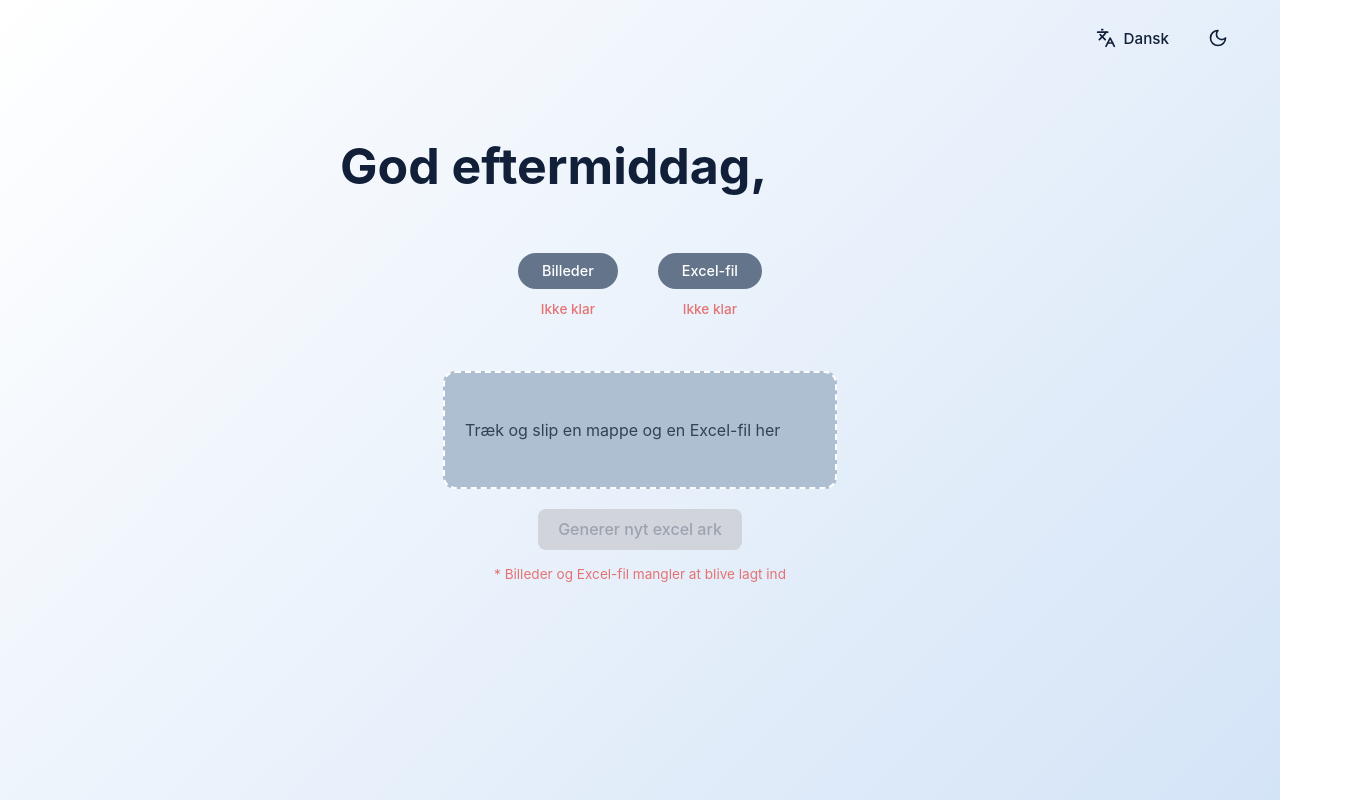
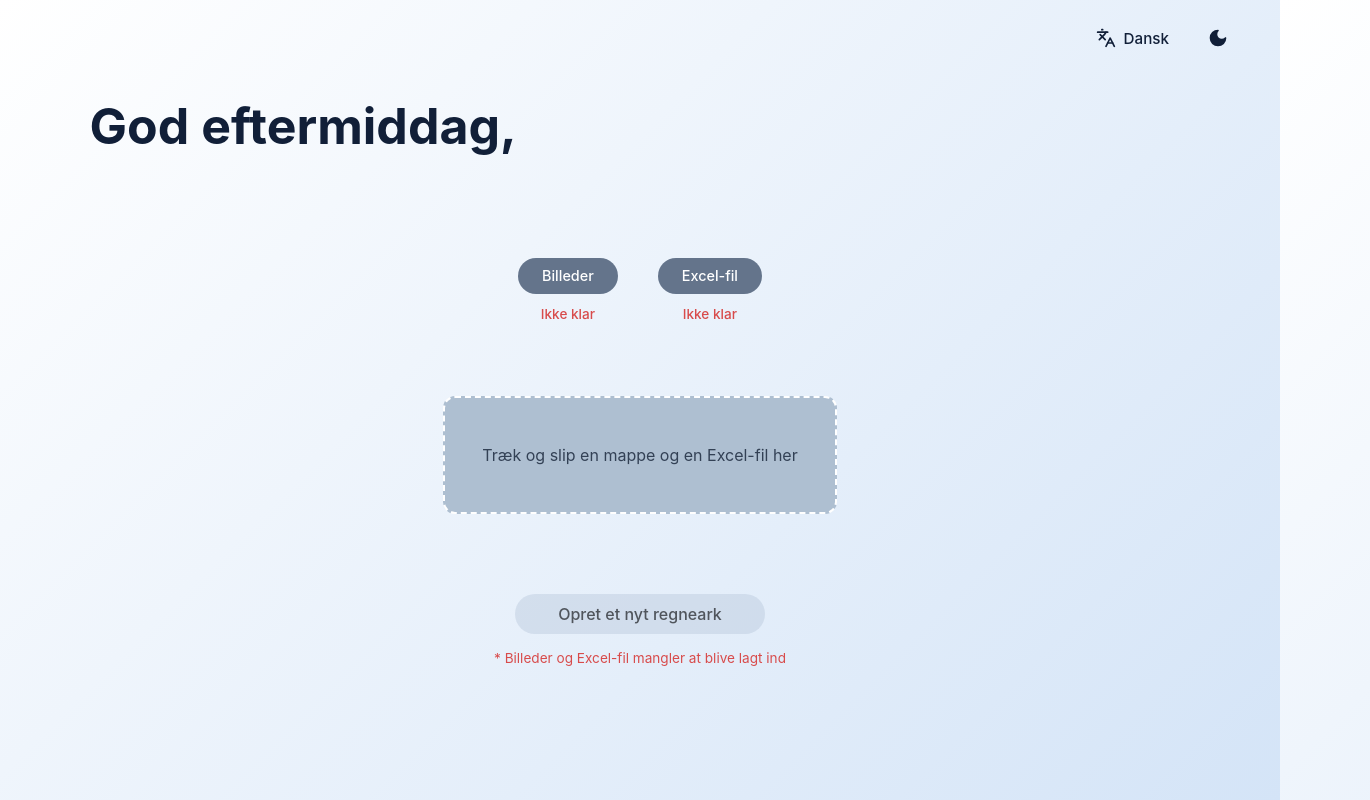
Before and after one commit to cgi-adam/guldminen, a website built with Vite: page index.html in a window 1280 px wide. Shown: the whole page, 1370 px wide, since content can reach past the window. Built offline with nearby package versions, Linux system fonts and the light colour scheme.

Commit message:
fixed dragging and uploading

```diff
--- a/index.html
+++ b/index.html
@@ -31,6 +31,7 @@
                 </svg>
                 <span id="lang-text">Dansk</span>
             </button>
+
             <button id="theme-toggle" class="nav-btn">
                 <svg
                     id="moon-icon"
@@ -38,7 +39,7 @@
                     width="20"
                     height="20"
                     viewBox="0 0 24 24"
-                    fill="none"
+                    fill="currentColor"
                     stroke="currentColor"
                     stroke-width="2"
                     stroke-linecap="round"
@@ -53,7 +54,7 @@
                     width="20"
                     height="20"
                     viewBox="0 0 24 24"
-                    fill="none"
+                    fill="currentColor"
                     stroke="currentColor"
                     stroke-width="2"
                     stroke-linecap="round"
@@ -91,19 +92,24 @@
             </div>
 
             <div id="drop-zone" class="drop-zone">
-                <p>Træk og slip en mappe og en Excel-fil her</p>
+                <p class="drop-text-default">
+                    Træk og slip en mappe og en Excel-fil her
+                </p>
+                <p class="drop-text-hover">Slip her</p>
             </div>
 
+            <div id="generate-zone">
                 <button
                     id="generate-btn"
                     class="upload-button generate-btn"
                     disabled
                 >
-                Generer nyt excel ark
+                    Opret et nyt regneark
                 </button>
                 <p id="missing-text" class="missing-text">
                     * Billeder og Excel-fil mangler at blive lagt ind
                 </p>
+            </div>
 
             <!--
             <div class="row">
--- a/src/main.ts
+++ b/src/main.ts
@@ -1,9 +1,6 @@
 import { invoke } from "@tauri-apps/api/core";
 import { open, save } from "@tauri-apps/plugin-dialog";
 import { getCurrentWindow } from "@tauri-apps/api/window";
-
-let greetInputEl: HTMLInputElement | null;
-let greetMsgEl: HTMLElement | null;
 
 let selectedExcelPath = "";
 let selectedImageFolder = "";
@@ -63,24 +60,6 @@ themeToggle?.addEventListener("click", () => {
         ? "dark"
         : "light";
     localStorage.setItem("theme", theme);
-});
-
-async function greet() {
-    if (greetMsgEl && greetInputEl) {
-        // Learn more about Tauri commands at https://tauri.app/develop/calling-rust/
-        greetMsgEl.textContent = await invoke("test_greet", {
-            name: greetInputEl.value,
-        });
-    }
-}
-
-window.addEventListener("DOMContentLoaded", () => {
-    greetInputEl = document.querySelector("#greet-input");
-    greetMsgEl = document.querySelector("#greet-msg");
-    document.querySelector("#greet-form")?.addEventListener("submit", (e) => {
-        e.preventDefault();
-        greet();
-    });
 });
 
 document.getElementById("drop-zone")?.addEventListener("click", async () => {
--- a/src/styles.css
+++ b/src/styles.css
@@ -55,21 +55,22 @@ body {
 
 .container {
     margin: 0 auto;
-    padding-top: 15vh;
+    padding-top: 10vh;
     display: flex;
     flex-direction: column;
     justify-content: center;
     align-items: center;
-    max-width: 800px;
+    max-width: 100%;
 }
 
 #main-header {
     color: #111f38;
     font-size: 50px;
-    width: 80%;
-    max-width: 600px;
-    text-align: left; /* should put the text more towards the left but not enough */
-    margin-bottom: 75px;
+    width: 100%;
+    align-self: flex-start;
+    padding-left: 7%; /* should put the text more towards the left but not enough */
+    margin-bottom: 120px;
+    text-align: left;
 }
 
 .logo {
@@ -129,20 +130,20 @@ button {
     outline: none;
 }
 
-#greet-input {
-    margin-right: 5px;
-}
-
 .drop-zone {
+    display: flex;
+    align-items: center;
+    justify-content: center;
     border: 2px dashed #ffffff;
     border-radius: 12px;
     background-color: #aebfd1;
     color: #334155;
     padding: 40px 20px;
-    margin: 20px auto;
+    margin-top: 40px;
+    margin-bottom: 80px;
     width: 80%;
     max-width: 350px;
-    transition: all 0.2s ease-in-out;
+    transition: all 0.3s cubic-bezier(0.25, 0.8, 0.25, 1); /* Creates a smooth, spring-like expansion */
     cursor: pointer;
 }
 
@@ -151,11 +152,25 @@ button {
     pointer-events: none;
 }
 
+.drop-text-hover {
+    display: none;
+    opacity: 0.6;
+    font-size: 1.2em;
+    letter-spacing: 0.5px;
+}
+
 .drop-zone.hover {
+    transform: scale(1.06); /* Satisfying pop on hover */
     border-color: #646cff;
     background-color: #e0e6ff;
-    max-width: 400px;
-    height: 200px;
+}
+
+.drop-zone.hover .drop-text-default {
+    display: none;
+}
+
+.drop-zone.hover .drop-text-hover {
+    display: block;
 }
 
 .status-row {
@@ -187,11 +202,25 @@ button {
 }
 
 .status-text.not-ready {
-    color: #e57373;
+    color: #d84b4b;
 }
 
 .status-text.ready {
     color: #4caf50;
+}
+
+#generate-zone {
+    display: flex;
+    flex-direction: column;
+    align-items: center;
+}
+
+#generate-btn {
+    background-color: #afc0d560;
+    color: #50555c;
+    width: 250px;
+    height: 40px;
+    border-radius: 20px;
 }
 
 .generate-btn:disabled {
@@ -203,7 +232,7 @@ button {
 }
 
 .missing-text {
-    color: #e57373;
+    color: #d84b4b;
     font-size: 0.85em;
     margin-top: 12px;
 }
@@ -234,7 +263,6 @@ body.dark-theme a:hover {
 body.dark-theme input,
 body.dark-theme button {
     color: #ffffff;
-    background-color: #0f0f0f98;
 }
 
 body.dark-theme button:active {
@@ -251,3 +279,13 @@ body.dark-theme .drop-zone.hover {
     border-color: #24c8db;
     background-color: #1a2a3a;
 }
+
+body.dark-theme #moon-icon,
+body.dark-theme #sun-icon {
+    color: #dbcc50;
+    fill: #dbcc50;
+}
+
+body.dark-theme .status-text.not-ready {
+    color: #e57373;
+}
```
Also changed, not shown: 1 other file. Lines whose indentation alone changed are shown as unchanged.
